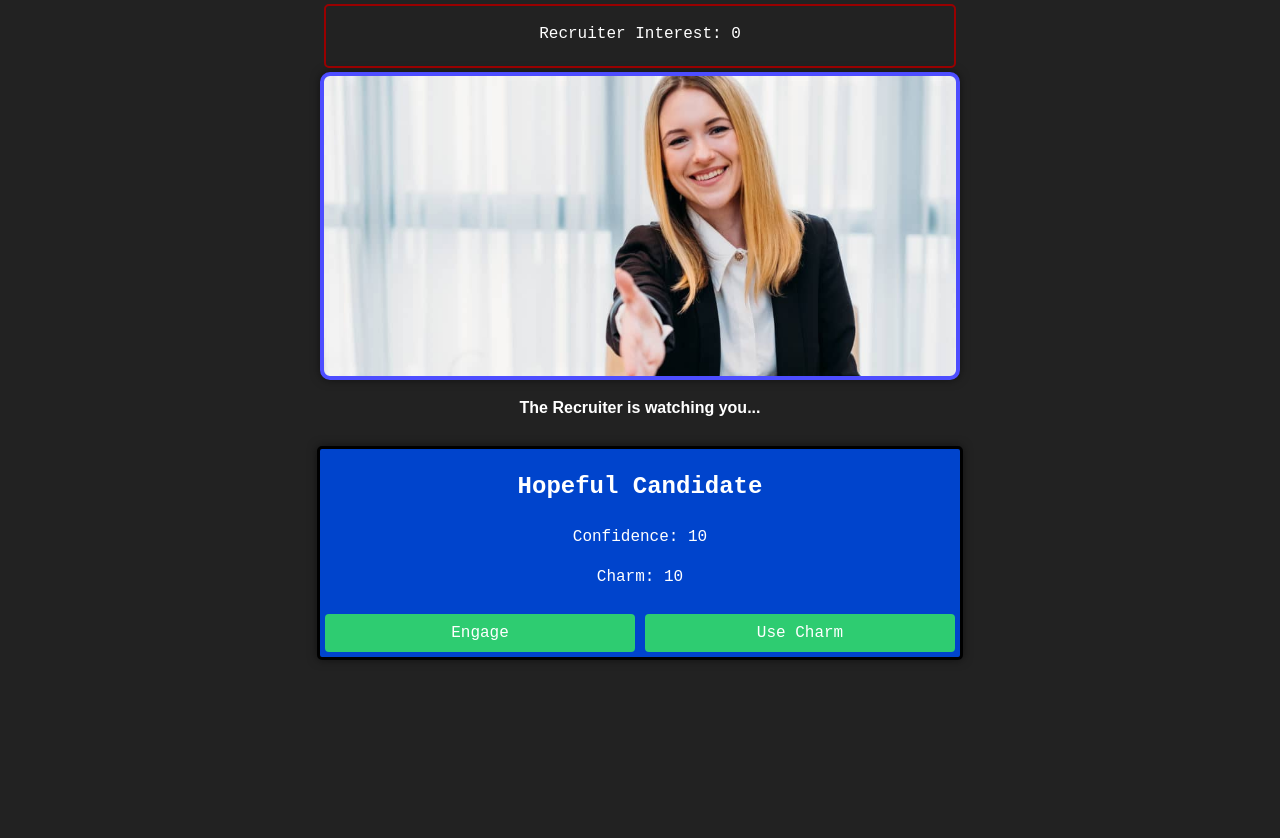
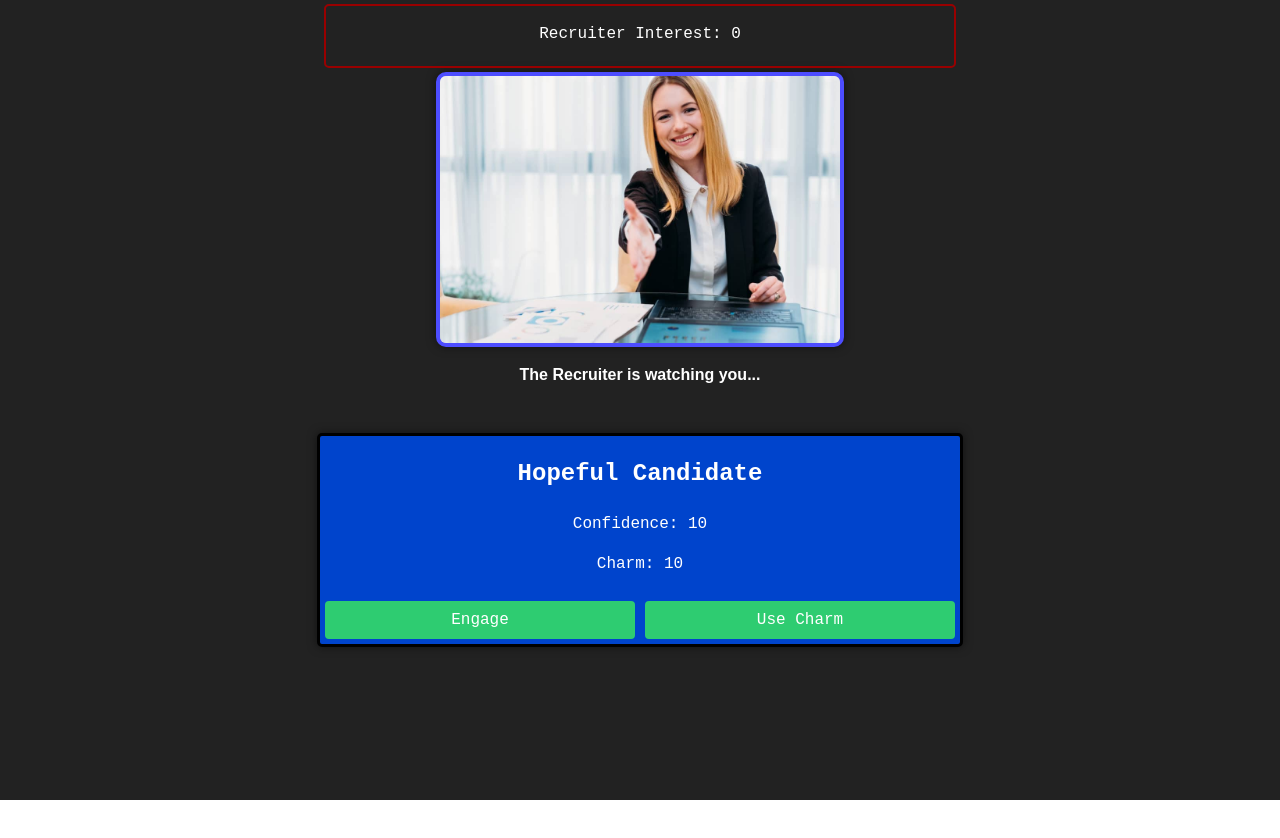
Before and after one commit to Joshsilas/InterviewQuest, a React (Vite) app: page /game in a window 1280 px wide. Shown: the top 838 px of the page. After the commit the page ends 800 px from the top, so only its background shows below. Built offline with nearby package versions, Linux system fonts and the light colour scheme.

Commit message:
ok fixed some issues and things that were bugging me

```diff
--- a/src/Components/Boss/boss.css
+++ b/src/Components/Boss/boss.css
@@ -1,15 +1,18 @@
 .bossman {
-    padding: 150px;
     background-color: #b0b0ec;
     border: 4px solid #4d4dff;
     border-radius: 10px;
     box-shadow: 0 0 10px rgba(0, 0, 0, 0.5);
     text-align: center;
     font-family: 'Courier New', monospace;
-    background-image: url("/src/assets/recruiter.jpg");
-    background-size: cover; /* Cover the entire container without repeating */
-    background-repeat: no-repeat;
+    object-fit: contain;
+    max-width: 300px; /* set the maximum width */
+    max-height: 200px; /* set the maximum height */
 }
+
+    /*background-image: url("/src/assets/recruiter.jpg");*/
+    /*background-size: cover; !* Cover the entire container without repeating *!*/
+    /*background-repeat: no-repeat;*/
 
 .bossContainer {
     position: relative;
--- a/src/Components/Boss/index.jsx
+++ b/src/Components/Boss/index.jsx
@@ -13,7 +13,7 @@ const Boss = ({ bossInterest, bossName  }) => {
                     <p className="interestText"> {bossName} {bossInterest}</p>
                     <div className="healthFill" style={fillStyle}> </div>
                 </div>
-                <div className="bossman"></div>
+
             </div>
         </div>
     );
--- a/src/Components/RecruiterLevel/Recruiterlevel.css
+++ b/src/Components/RecruiterLevel/Recruiterlevel.css
@@ -2,19 +2,24 @@ body {
     background-color: #222;
     color: #fff;
     font-family: 'Arial', sans-serif;
-    height: 150vh;
+    height: 100vh;
     margin: 0;
 }
-
-.game-container {
-    border: 2px solid #fff;
-    border-radius: 8px;
-    padding: 20px;
-    background-color: #333;
-    box-shadow: 0 0 10px rgba(255, 255, 255, 0.2);
-    max-width: 600px;
-    width: 100%;
-    overflow: hidden;
+.bossImage{
+    background-color: #b0b0ec;
+    border: 4px solid #4d4dff;
+    border-radius: 10px;
+    box-shadow: 0 0 10px rgba(0, 0, 0, 0.5);
+    text-align: center;
+    font-family: 'Courier New', monospace;
+    object-fit: contain;
+    max-width: 400px; /* set the maximum width */
+    max-height: 300px; /* set the maximum height */
+}
+.recruiterLevel {
+    display: flex;
+    flex-direction: column;
+    align-items: center;
 }
 
 .boss-powers {
@@ -23,6 +28,11 @@ body {
     font-size: 1rem;
 
 }
+.boss-powers-layout {
+    position: relative;
+    height: 60px;
+}
+
 
 .player-actions {
     display: flex;
--- a/src/Components/RecruiterLevel/index.jsx
+++ b/src/Components/RecruiterLevel/index.jsx
@@ -10,6 +10,7 @@ const RecruiterLevel = () => {
     const [charm, setCharm] = useState(10);
     const [isBossAttacking, setIsBossAttacking] = useState(false);
     const [selectedPower, setSelectedPower] = useState(null);
+    const [powerText, setPowerText] = useState("");
 
     const powers = ['Asks you a generic Question', 'Yawns', 'Stares blankly', 'Seems Interested'];
     const charmSkills = ['Skill 1', 'Skill 2', 'Skill 3'];
@@ -52,19 +53,19 @@ const RecruiterLevel = () => {
         switch (randomPower) {
             case 'Asks you a generic Question':
                 setPlayerHealth((prevHealth) => Math.max(0, prevHealth - 1));
-                console.log("generic question used");
-                break;
+                setPowerText("You've lost 1 confidence");
+            break;
             case 'Yawns':
                 setPlayerHealth((prevHealth) => Math.max(0, prevHealth - 3));
-                console.log("Yawn used");
+                setPowerText("You've lost 3 confidence");
                 break;
             case 'Stares blankly':
                 setPlayerHealth((prevHealth) => Math.max(0, prevHealth - 2));
-                console.log("hmmm used");
+                setPowerText("You've lost 2 confidence");
                 break;
             case 'Seems Interested':
                 setPlayerHealth((prevHealth) => Math.max(0, prevHealth + 2));
-                console.log("hmmm used");
+                setPowerText("You've gained 2 confidence");
                 break;
             default:
                 break;
@@ -90,12 +91,18 @@ const RecruiterLevel = () => {
     }, [isBossAttacking]);
 
     return (
-        <div className="recruiterLevel">
+        <>
             <Boss bossName={"Recruiter Interest:"} bossInterest={bossInterest} />
+            <div className="recruiterLevel">
+            <img className="bossImage" src ="/src/assets/recruiter.jpg" />
+        </div >
+            <div className="boss-powers-layout">
             {isBossAttacking ? null : <p className="boss-powers">The Recruiter is watching you...</p>}
             {isBossAttacking && <p className="boss-powers">The Recruiter {selectedPower}</p>}
+            {isBossAttacking && <p className="boss-powers">{powerText}</p>}
+                </div>
             <Player onAttack={handlePlayerAttack} onUseSkill={handleUseCharmSkill} health={playerHealth} charm={charm} isBossAttacking={isBossAttacking} />
-        </div>
+    </>
     );
 };
 
```
